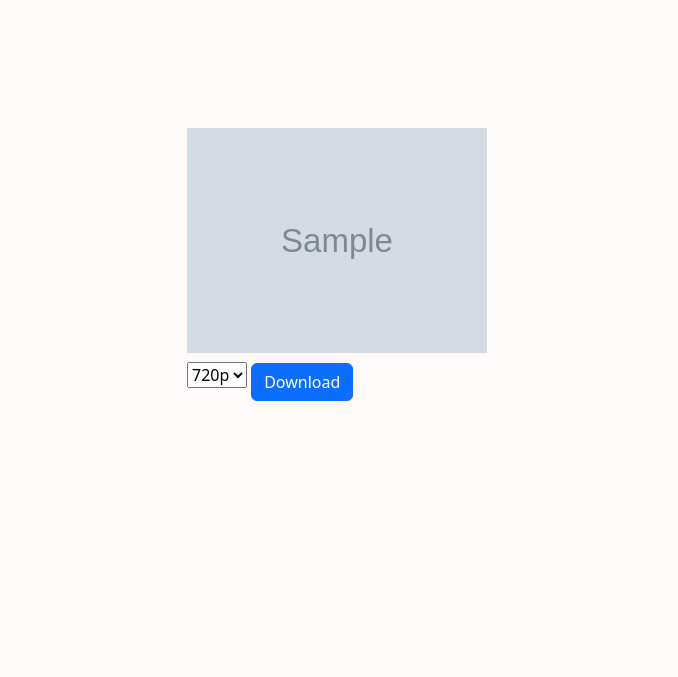
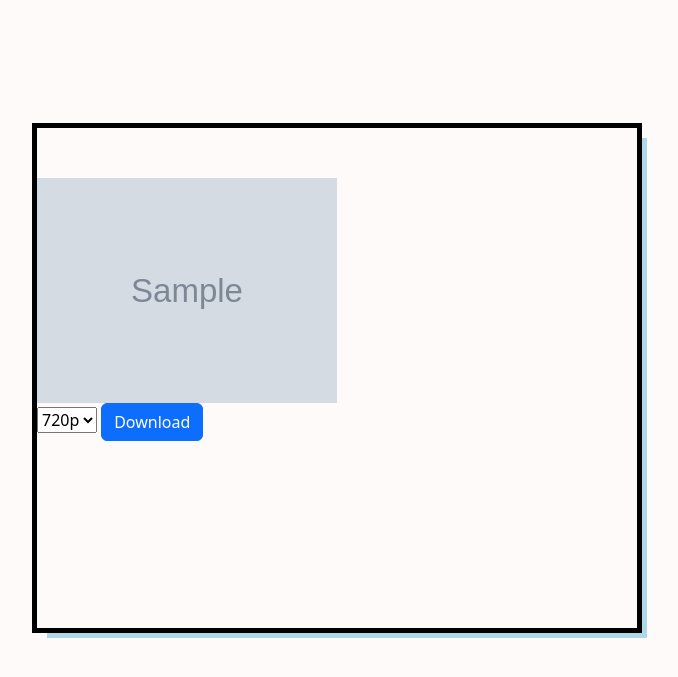
Before and after one commit to Hussain-Javed-K213584/YTVDL, a Flask app: template templates/result.html in a window 1280 px wide. Shown: the part 54-731 px from the top of the page, without its empty margins (303-981 px from the left). Run offline with Flask 2, Linux system fonts and the light colour scheme; the template is opened without the code that fills it: most values are stand-ins (such as "Sample title", 1, 10 or a date in 2020); grey boxes marked "Sample" are stand-in pictures; some libraries are stand-ins or nearby versions.

Commit message:
Did some polishing

```diff
--- a/static/style.css
+++ b/static/style.css
@@ -16,15 +16,29 @@
   height: 6.7vh;
 }
 
+.main-page{
+  text-decoration: none;
+  color: snow;
+}
+
+.main-page:hover{
+  color: snow;
+}
 .header-content{
   color: white;
 }
 
 .flex{
   display: flex;
+  flex-wrap: wrap;
   justify-content: center;
   align-items: center;
   margin-top: 10%;
+}
+
+.end{
+  text-align: center;
+  font-size: 24px;
 }
 
 input[type=text]{
@@ -51,15 +65,22 @@
   box-sizing: border-box;
 }
 
-button.btn{
-  margin-top: 10px;
-}
+
 
 .img-fluid{
+  margin: 50px 0px 0px 0px;
   width: 300px;
   height: 300px;
 }
 
-.result{
-  display: inline;
+.content{
+  box-shadow: 10px 10px lightblue;
+  background-color: snow;
+  outline: 5px solid black;
+  width: 600px;
+  height: 500px;
 }
+.table{
+  outline: 5px solid red;
+  width: 500px;
+}
```
